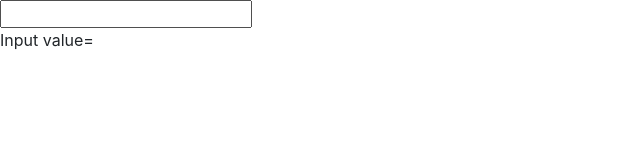
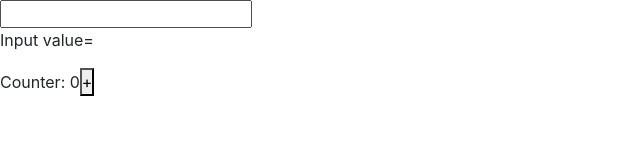
Before and after one commit to HussainShafayet/practise-react, a React (Create React App) app: page / in a window 1280 px wide. Shown: the top 160 px of the page, without its empty margins (0-640 px from the left). Built offline with nearby package versions, Linux system fonts and the light colour scheme.

Commit message:
use event hooks

```diff
--- a/src/App.js
+++ b/src/App.js
@@ -9,6 +9,7 @@ import Counters from './components/counters'
 import Test from './components/test'
 import Index from './components/conditional-template/index';
 import EventHandler from './components/event-handler/textInput';
+import EventHooks from './components/EventsHooks';
 
 
 function App() {
@@ -27,6 +28,7 @@ function App() {
       <div><Arrow/></div> */}
       <div>
         <EventHandler />
+        <EventHooks />
       </div>
 
     </div>
--- /dev/null
+++ b/src/components/EventsHooks/index.js
@@ -0,0 +1,14 @@
+import React, { useState } from "react";
+
+export default function EventHooks(){
+    const [count,increamentNumber]=useState(0)
+    const handleIncreament=()=>{
+        increamentNumber(count+1);
+    }
+    return(
+        <div>
+            <span>Counter: {count}</span>
+            <button onClick={handleIncreament}>+</button>
+        </div>
+    )
+}
```
